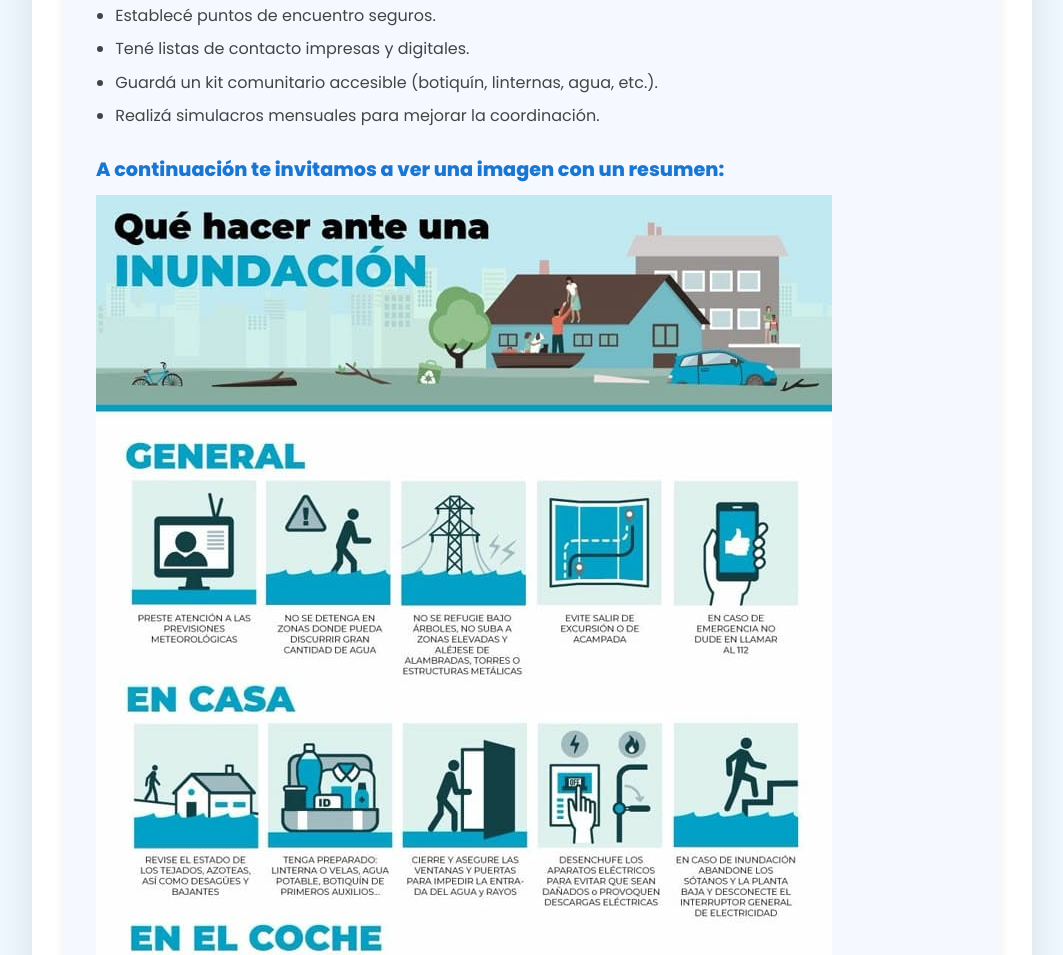
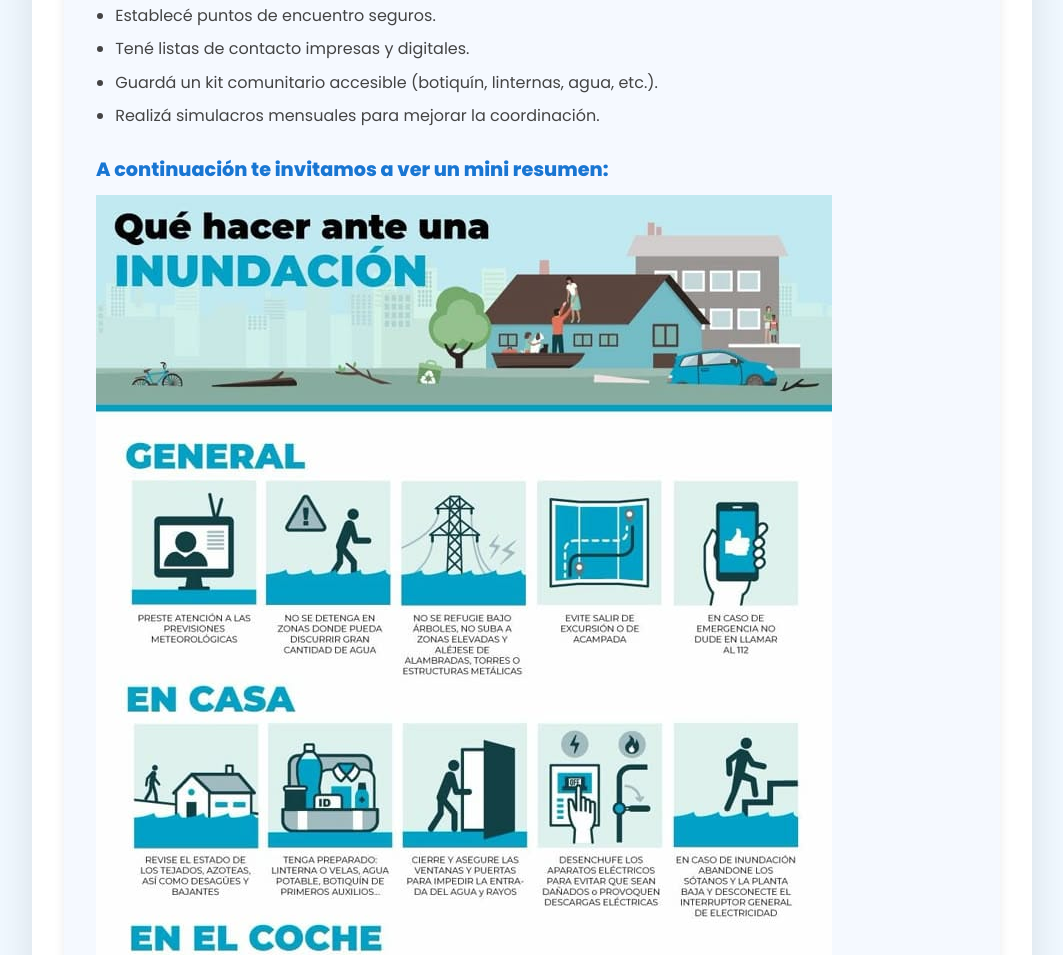
Before and after one commit to CET-Programacion-Asistida-con-IA-2025/proyecto-equipo6-grupoA, a plain HTML site: page guias-vecinales.html in a window 1280 px wide. Shown: the part 1176-2131 px from the top of the page, without its empty margins (108-1171 px from the left). Drawn offline with Linux system fonts and the light colour scheme; files whose address does not match are found by name.

Commit message:
Update guias-vecinales.html

```diff
--- a/guias-vecinales.html
+++ b/guias-vecinales.html
@@ -105,7 +105,7 @@
           <li>Guardá un kit comunitario accesible (botiquín, linternas, agua, etc.).</li>
           <li>Realizá simulacros mensuales para mejorar la coordinación.</li>
         </ul>
-<h4>A continuación te invitamos a ver una imagen con un resumen:</h4>
+<h4>A continuación te invitamos a ver un mini resumen:</h4>
         <img src="img/guia.jpeg" alt="Guia vecinal">
 
         <h4>🌐 Recursos Útiles</h4>
```
